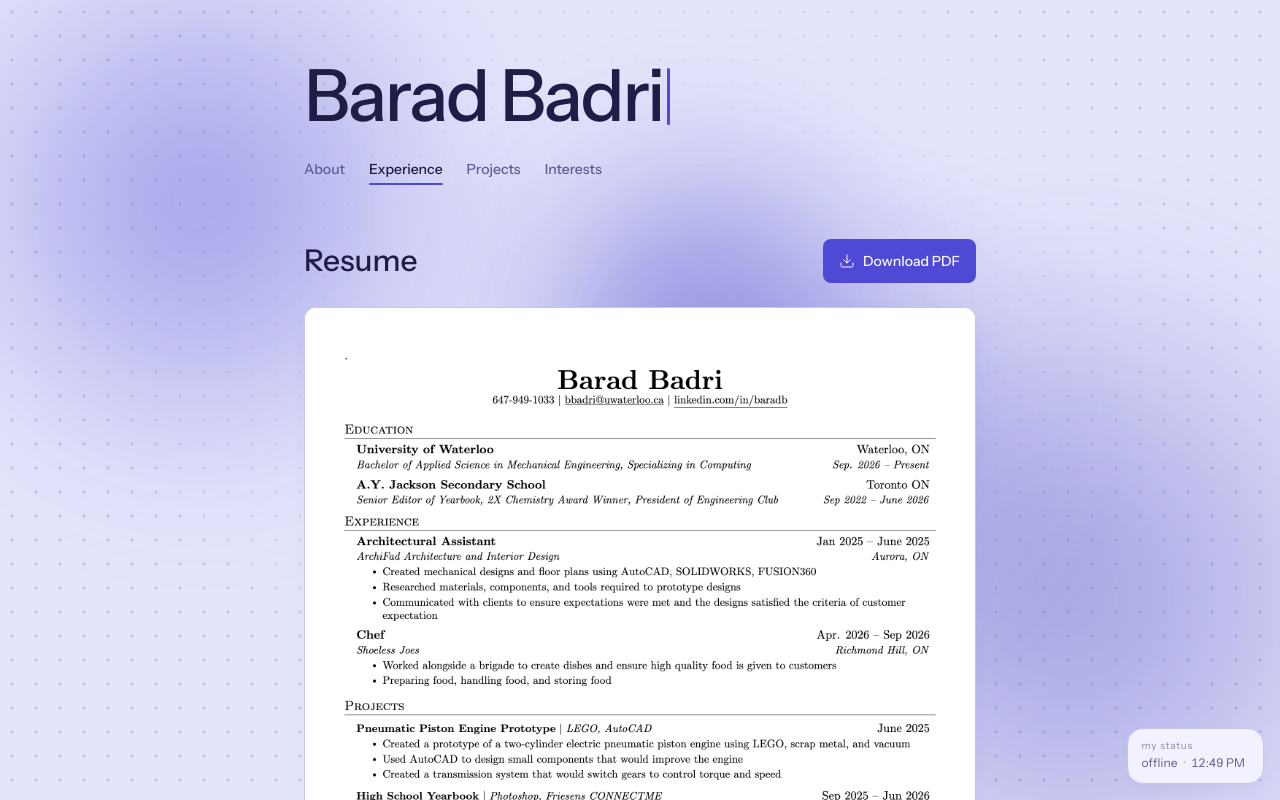
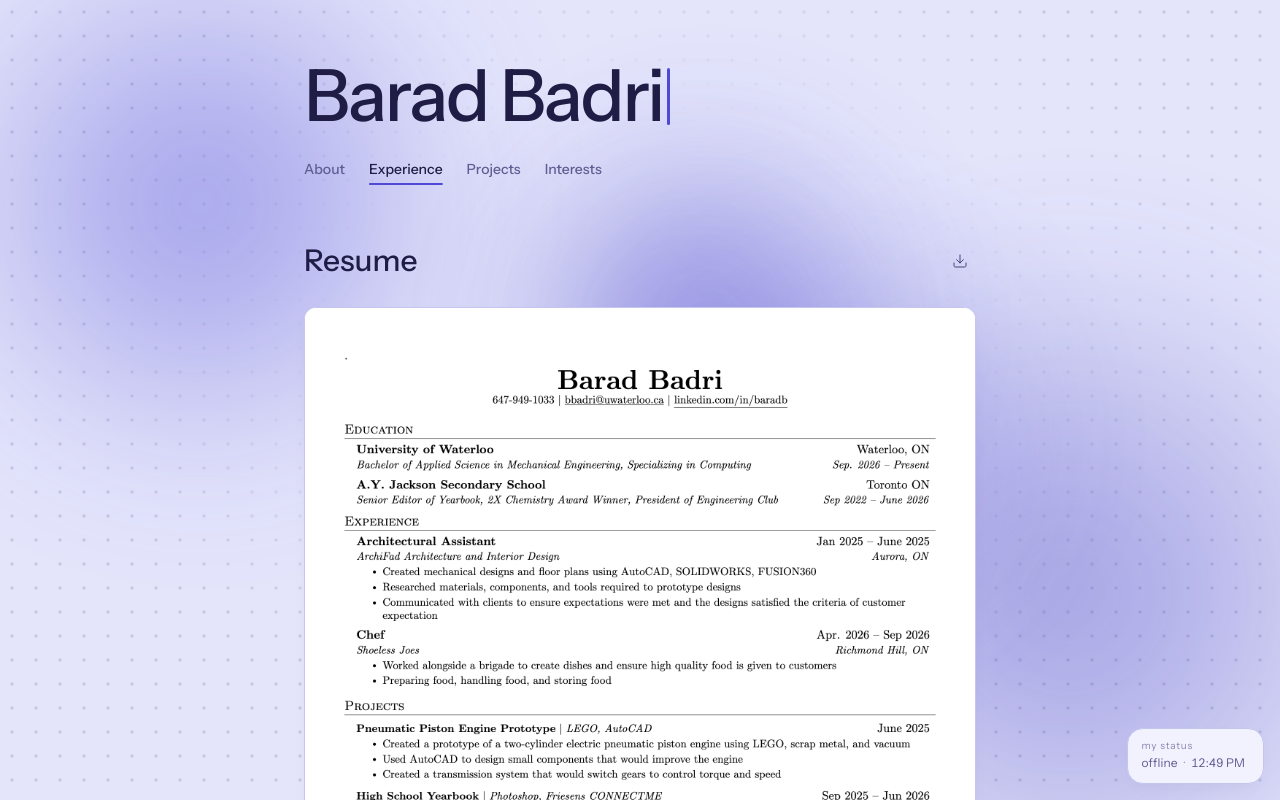
Before and after one commit to baradb/barad, a Next.js app: page /resume in a window 1280 px wide. Shown: the top 800 px of the page. Built offline with nearby package versions, Linux system fonts and the light colour scheme.

Commit message:
Resume download as BaradBadri_Resume.pdf via icon link; 'mech eng @ uwaterloo'; 'listening to rn'

```diff
--- a/src/app/resume/page.tsx
+++ b/src/app/resume/page.tsx
@@ -9,6 +9,13 @@ import { site } from "@/data/site";
 export const metadata: Metadata = {
   title: "Resume",
 };
+
+// Download link styled like the home social icons: just the icon, with a label
+// that slides open on hover or keyboard focus.
+const quietLink =
+  "group inline-flex min-h-11 items-center gap-2 rounded-lg text-sm font-medium text-muted transition-colors hover:text-foreground focus-visible:text-foreground";
+const slideLabel =
+  "max-w-0 overflow-hidden whitespace-nowrap opacity-0 transition-[max-width,opacity] duration-[650ms] ease-out group-hover:max-w-[12rem] group-hover:opacity-100 group-focus-visible:max-w-[12rem] group-focus-visible:opacity-100 motion-reduce:transition-none";
 
 const inPublic = (url: string) =>
   existsSync(path.join(process.cwd(), "public", url.replace(/^\//, "")));
@@ -26,11 +33,12 @@ export default function ResumePage() {
           {hasPdf && (
             <a
               href={site.resume}
-              download="Barad_Badri_Resume.pdf"
-              className="inline-flex min-h-11 items-center gap-2 rounded-lg bg-accent px-4 text-sm font-medium text-on-accent transition-[background-color,transform] duration-150 hover:bg-accent-hover active:scale-[0.98]"
+              download="BaradBadri_Resume.pdf"
+              className={quietLink}
+              aria-label="Download resume PDF"
             >
               <Icon name="download" />
-              Download PDF
+              <span className={slideLabel}>Download PDF</span>
             </a>
           )}
         </div>
--- a/src/components/NowPlaying.tsx
+++ b/src/components/NowPlaying.tsx
@@ -79,7 +79,7 @@ export function NowPlaying() {
 
   // Label: "listening to" while a song plays, otherwise the Discord status (lowercase).
   const status = data?.configured ? data.status : undefined;
-  const label = loading ? "" : track ? "listening to" : (status ?? "offline");
+  const label = loading ? "" : track ? "listening to rn" : (status ?? "offline");
   const nowClock = wallClock(now);
   // The pulsing dot shows while listening, or when the Discord status is online.
   const showDot = !loading && (!!track || status === "online");
--- a/src/data/site.ts
+++ b/src/data/site.ts
@@ -1,7 +1,7 @@
 /** Site-wide content. */
 export const site = {
   name: "Barad Badri",
-  tagline: "mech @ uwaterloo",
+  tagline: "mech eng @ uwaterloo",
   status: "currently unemployed, and really good at it",
   // Set to "" to hide the Email button. Clicking it copies the address.
   email: "bbadri@uwaterloo.ca",
```
